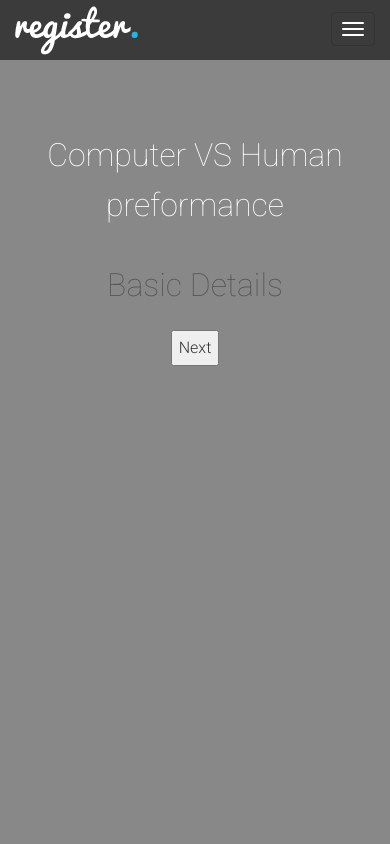
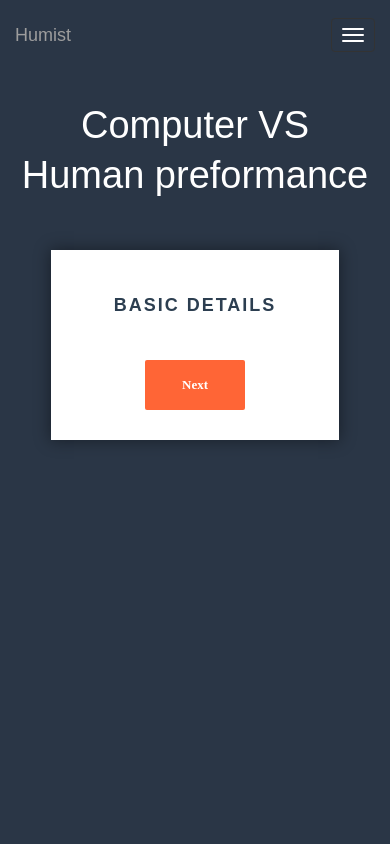
Before and after one commit to ltlx4/mnist-human, a Django app: page / in a window 390 px wide. Run offline with Django 3.2, Linux system fonts and the light colour scheme; some libraries are stand-ins or nearby versions.

Commit message:
Enhanced the UI in css files

```diff
--- a/mnist_website/static/website/css/style.css
+++ b/mnist_website/static/website/css/style.css
@@ -100,18 +100,12 @@ ul.navbar-nav {
 .navbar-inverse ul.navbar-nav li .li-social a:hover,
 .navbar-inverse ul.navbar-nav li .li-social a:focus { border: 0; color: #19b9e7; }
 
-.navbar-brand {
-	width: 123px;
-	background: url(../img/logo.png) left center no-repeat;
-	text-indent: -99999px;
-}
-
-
 /***** Top content *****/
 
 .inner-bg {
-    padding: 40px 0 170px 0;
+    padding: 10px 0 20px 0;
 }
+
 
 .top-content .text {
 	color: #fff;
@@ -135,103 +129,200 @@ ul.navbar-nav {
 	margin-top: 35px;
 }
 
-.form-box {
-	padding-top: 40px;
+
+
+
+/*custom font*/
+@import url(https://fonts.googleapis.com/css?family=Poppins);
+
+
+html {
+    height: 100%;
+    background: #2a3646; /* fallback for old browsers */
+    background: -webkit-linear-gradient(to left, #ff6536, #2a0845); /* Chrome 10-25, Safari 5.1-6 */
 }
 
-.form-top {
-	overflow: hidden;
-	padding: 0 25px 15px 25px;
-	background: #fff;
-	-moz-border-radius: 4px 4px 0 0; -webkit-border-radius: 4px 4px 0 0; border-radius: 4px 4px 0 0;
-	text-align: left;
+body {
+    font-family: poppins, arial, verdana;
+    background: transparent;
 }
 
-.form-top-left {
-	float: left;
-	width: 75%;
-	padding-top: 25px;
+/*form styles*/
+#msform {
+    text-align: center;
+    position: relative;
+    margin-top: 30px;
 }
 
-.form-top-left h3 { margin-top: 0; }
+#msform fieldset {
+    background: white;
+    border: 0 none;
+    border-radius: 0px;
+    box-shadow: 0 0 15px 1px rgba(0, 0, 0, 0.4);
+    padding: 20px 30px;
+    box-sizing: border-box;
+    width: 80%;
+    margin: 0 10%;
 
-.form-top-right {
-	float: left;
-	width: 25%;
-	padding-top: 5px;
-	font-size: 66px;
-	color: #ddd;
-	line-height: 100px;
-	text-align: right;
+    /*stacking fieldsets above each other*/
+    position: relative;
 }
 
-.form-bottom {
-	padding: 25px 25px 30px 25px;
-	background: #eee;
-	-moz-border-radius: 0 0 4px 4px; -webkit-border-radius: 0 0 4px 4px; border-radius: 0 0 4px 4px;
-	text-align: left;
+/*Hide all except first fieldset*/
+#msform fieldset:not(:first-of-type) {
+    display: none;
 }
 
-form .form-bottom textarea {
-	height: 100px;
+/*inputs*/
+#msform input, #msform textarea {
+    padding: 15px;
+    border: 1px solid #ccc;
+    border-radius: 0px;
+    margin-bottom: 10px;
+    width: 100%;
+    box-sizing: border-box;
+    font-family: montserrat;
+    color: #2C3E50;
+    font-size: 13px;
 }
 
-form .form-bottom button.btn {
-	min-width: 105px;
+#msform input:focus, #msform textarea:focus {
+    -moz-box-shadow: none !important;
+    -webkit-box-shadow: none !important;
+    box-shadow: none !important;
+    border: 1px solid #ee0979;
+    outline-width: 0;
+    transition: All 0.5s ease-in;
+    -webkit-transition: All 0.5s ease-in;
+    -moz-transition: All 0.5s ease-in;
+    -o-transition: All 0.5s ease-in;
 }
 
-form .form-bottom .input-error {
-	border-color: #19b9e7;
+/*buttons*/
+#msform .action-button {
+    width: 100px;
+    background: #ff6536;
+    font-weight: bold;
+    color: white;
+    border: 0 none;
+    border-radius: 2px;
+    cursor: pointer;
+    padding: 10px 5px;
+    margin: 10px 5px;
 }
 
-form.registration-form fieldset {
-	display: none;
+#msform .action-button:hover, #msform .action-button:focus {
+    box-shadow: 0 0 0 2px white, 0 0 0 3px #ee0979;
+}
+
+#msform .action-button-previous {
+    width: 100px;
+    background: #0b2240;
+    font-weight: bold;
+    color: white;
+    border: 0 none;
+    border-radius: 2px;
+    cursor: pointer;
+    padding: 10px 5px;
+    margin: 10px 5px;
+}
+
+#msform .action-button-previous:hover, #msform .action-button-previous:focus {
+    box-shadow: 0 0 0 2px white, 0 0 0 3px #C5C5F1;
+}
+
+/*headings*/
+.fs-title {
+    font-size: 18px;
+    text-transform: uppercase;
+    color: #2C3E50;
+    margin-bottom: 10px;
+    letter-spacing: 2px;
+    font-weight: bold;
+}
+
+.fs-subtitle {
+    font-weight: normal;
+    font-size: 13px;
+    color: #666;
+    margin-bottom: 20px;
+}
+
+/*progressbar*/
+#progressbar {
+    margin-bottom: 30px;
+    overflow: hidden;
+    /*CSS counters to number the steps*/
+    counter-reset: step;
+}
+
+#progressbar li {
+    list-style-type: none;
+    color: white;
+    text-transform: uppercase;
+    font-size: 9px;
+    width: 33.33%;
+    float: left;
+    position: relative;
+    letter-spacing: 1px;
+}
+
+#progressbar li:before {
+    content: counter(step);
+    counter-increment: step;
+    width: 24px;
+    height: 24px;
+    line-height: 26px;
+    display: block;
+    font-size: 12px;
+    color: #333;
+    background: white;
+    border-radius: 25px;
+    margin: 0 auto 10px auto;
+}
+
+/*progressbar connectors*/
+#progressbar li:after {
+    content: '';
+    width: 100%;
+    height: 2px;
+    background: white;
+    position: absolute;
+    left: -50%;
+    top: 9px;
+    z-index: -1; /*put it behind the numbers*/
+}
+
+#progressbar li:first-child:after {
+    /*connector not needed before the first step*/
+    content: none;
+}
+
+/*marking active/completed steps green*/
+/*The number of the step and the connector before it = green*/
+#progressbar li.active:before, #progressbar li.active:after {
+    background: #ff6536;
+    color: white;
 }
 
 
-/***** Media queries *****/
-
-@media (min-width: 992px) and (max-width: 1199px) {}
-
-@media (min-width: 768px) and (max-width: 991px) {}
-
-@media (max-width: 767px) {
-
-	.navbar { padding-top: 0; }
-	.navbar.navbar-no-bg { background: #333; background: rgba(51, 51, 51, 0.9); }
-	.navbar-brand { height: 60px; margin-left: 15px; }
-	.navbar-collapse { border: 0; }
-	.navbar-toggle { margin-top: 12px; }
-
-	.inner-bg { padding: 40px 0 110px 0; }
-	.top-content .top-big-link { margin-top: 25px; }
-	.top-content .top-big-link a.btn { margin-top: 10px; }
-
-	.form-bottom { padding-bottom: 25px; }
-	form .form-bottom button.btn { margin-bottom: 5px; }
-
+/* Not relevant to this form */
+.dme_link {
+    margin-top: 30px;
+    text-align: center;
+}
+.dme_link a {
+    background: #FFF;
+    font-weight: bold;
+    color: #ee0979;
+    border: 0 none;
+    border-radius: 25px;
+    cursor: pointer;
+    padding: 5px 25px;
+    font-size: 12px;
 }
 
-@media (max-width: 415px) {
-
-	h1, h2 { font-size: 32px; }
-
+.dme_link a:hover, .dme_link a:focus {
+    background: #C5C5F1;
+    text-decoration: none;
 }
-
-
-/* Retina-ize images/icons */
-
-@media
-only screen and (-webkit-min-device-pixel-ratio: 2),
-only screen and (   min--moz-device-pixel-ratio: 2),
-only screen and (     -o-min-device-pixel-ratio: 2/1),
-only screen and (        min-device-pixel-ratio: 2),
-only screen and (                min-resolution: 192dpi),
-only screen and (                min-resolution: 2dppx) {
-
-	/* logo */
-    .navbar-brand {
-    	background-image: url( '../img/logo@2x.png' ) !important; background-repeat: no-repeat !important; background-size: 123px 49px !important;
-    }
-
-}
```
